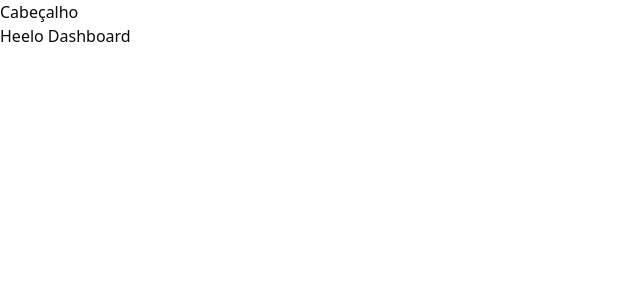
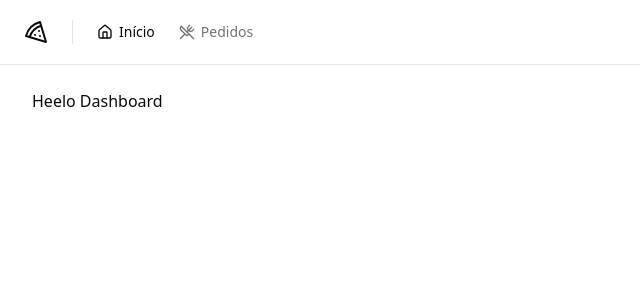
Before and after one commit to RobertoBMJunior/pizza-shop, a React (Vite) app: page / in a window 1280 px wide. Shown: the top 300 px of the page, without its empty margins (0-640 px from the left). Built offline with nearby package versions, Linux system fonts and the light colour scheme.

Commit message:
Foi feito parte do layout do cabeçalho

```diff
--- a/package.json
+++ b/package.json
@@ -12,6 +12,7 @@
   "dependencies": {
     "@hookform/resolvers": "^3.4.2",
     "@radix-ui/react-label": "^2.0.2",
+    "@radix-ui/react-separator": "^1.0.3",
     "@radix-ui/react-slot": "^1.0.2",
     "class-variance-authority": "^0.7.0",
     "clsx": "^2.1.1",
--- /dev/null
+++ b/src/components/header.tsx
@@ -0,0 +1,28 @@
+import { Home, Pizza, UtensilsCrossed } from 'lucide-react'
+
+import { NavLink } from './nav-link'
+import { Separator } from './ui/separator'
+
+export function Header() {
+  return (
+    <div className="border-b">
+      <div className="flex h-16 items-center gap-6 px-6">
+        <Pizza className="h-6 w-6" />
+
+        <Separator orientation="vertical" className="h-6" />
+
+        <nav className="flex items-center space-x-4 lg:space-x-6">
+          <NavLink to="/">
+            <Home className="h-4 w-4" />
+            Início
+          </NavLink>
+
+          <NavLink to="/orders">
+            <UtensilsCrossed className="h-4 w-4" />
+            Pedidos
+          </NavLink>
+        </nav>
+      </div>
+    </div>
+  )
+}
--- /dev/null
+++ b/src/components/nav-link.tsx
@@ -0,0 +1,15 @@
+import { Link, LinkProps, useLocation } from 'react-router-dom'
+
+export type NavLinkProps = LinkProps
+
+export function NavLink(props: NavLinkProps) {
+  const { pathname } = useLocation()
+
+  return (
+    <Link
+      data-current={pathname === props.to}
+      {...props}
+      className="flex items-center gap-1.5 text-sm font-medium text-muted-foreground hover:text-foreground data-[current=true]:text-foreground"
+    />
+  )
+}
--- /dev/null
+++ b/src/components/ui/separator.tsx
@@ -0,0 +1,29 @@
+import * as SeparatorPrimitive from '@radix-ui/react-separator'
+import * as React from 'react'
+
+import { cn } from '@/lib/utils'
+
+const Separator = React.forwardRef<
+  React.ElementRef<typeof SeparatorPrimitive.Root>,
+  React.ComponentPropsWithoutRef<typeof SeparatorPrimitive.Root>
+>(
+  (
+    { className, orientation = 'horizontal', decorative = true, ...props },
+    ref,
+  ) => (
+    <SeparatorPrimitive.Root
+      ref={ref}
+      decorative={decorative}
+      orientation={orientation}
+      className={cn(
+        'shrink-0 bg-border',
+        orientation === 'horizontal' ? 'h-[1px] w-full' : 'h-full w-[1px]',
+        className,
+      )}
+      {...props}
+    />
+  ),
+)
+Separator.displayName = SeparatorPrimitive.Root.displayName
+
+export { Separator }
--- a/src/pages/_layouts/app.tsx
+++ b/src/pages/_layouts/app.tsx
@@ -1,11 +1,13 @@
 import { Outlet } from 'react-router-dom'
+
+import { Header } from '@/components/header'
 
 export function AppLayout() {
   return (
-    <div>
-      <header>Cabeçalho</header>
+    <div className="flex min-h-screen flex-col antialiased">
+      <Header />
 
-      <div>
+      <div className="flex flex-1 flex-col gap-4 p-8 pt-6">
         <Outlet />
       </div>
     </div>
--- a/src/pages/_layouts/auth.tsx
+++ b/src/pages/_layouts/auth.tsx
@@ -3,7 +3,7 @@
 
 export function AuthLayout() {
   return (
-    <div className="grid min-h-screen grid-cols-2">
+    <div className="grid min-h-screen grid-cols-2 antialiased">
       <div className="flex h-full flex-col justify-between border-r border-foreground/5 bg-muted p-10 text-muted-foreground">
         <div className="flex items-center gap-3 text-lg text-foreground">
           <Pizza className="h-5 w-5" />
--- a/src/pages/auth/signUp.tsx
+++ b/src/pages/auth/signUp.tsx
@@ -28,7 +28,6 @@
 
   async function handleSignUp(data: SignUpForm) {
     try {
-      console.log(data)
       await new Promise((resolve) => setTimeout(resolve, 2000))
 
       toast.success('Restaurante cadastrado com sucesso!', {
```
Also changed, not shown: 1 other file (tests, documents, lock files or other folders).
